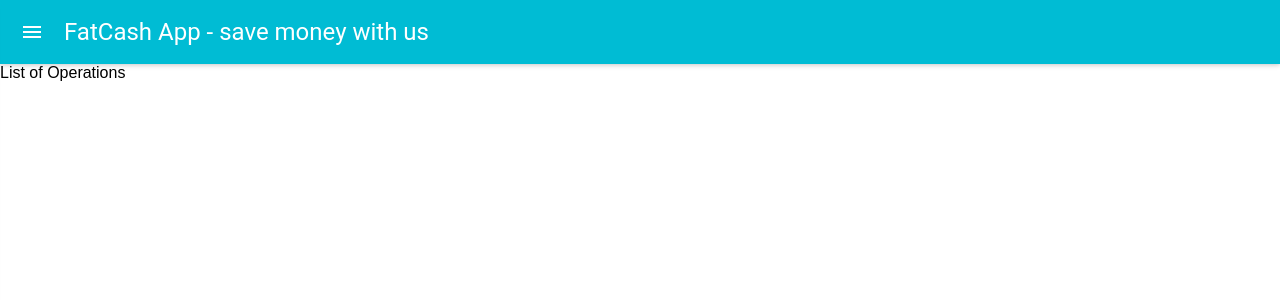
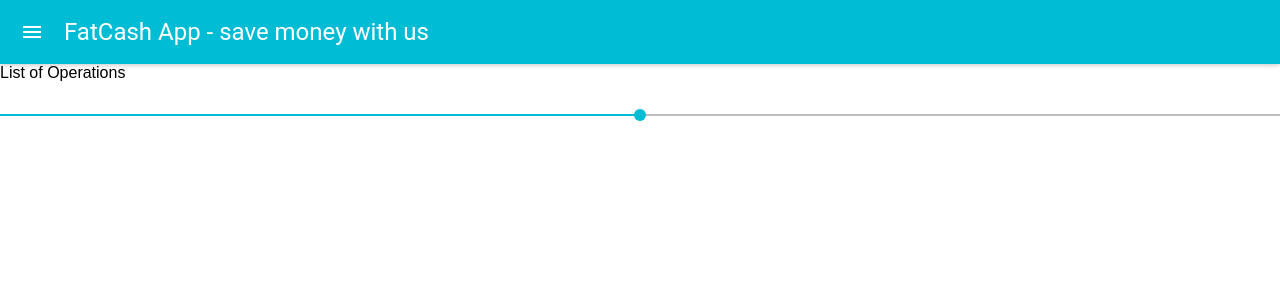
Before and after one commit to infoshareacademy/jfddl4-fatcash-app, a React (Create React App) app: page /operation-list in a window 1280 px wide. Shown: the top 300 px of the page. Built offline with nearby package versions, Linux system fonts and the light colour scheme.

Commit message:
search slider

```diff
--- a/src/components/OperationList.js
+++ b/src/components/OperationList.js
@@ -1,7 +1,16 @@
 import React from 'react'
+import Slider from 'material-ui/Slider'
 
 
-const OperationList = () => (<div> List of Operations </div>)
+
+const OperationList = () => (
+    <div>
+        List of Operations
+
+    <div><Slider name="slider0" defaultValue={0.5}/></div>
+</div>
+)
+
 
 
 export default OperationList
```
